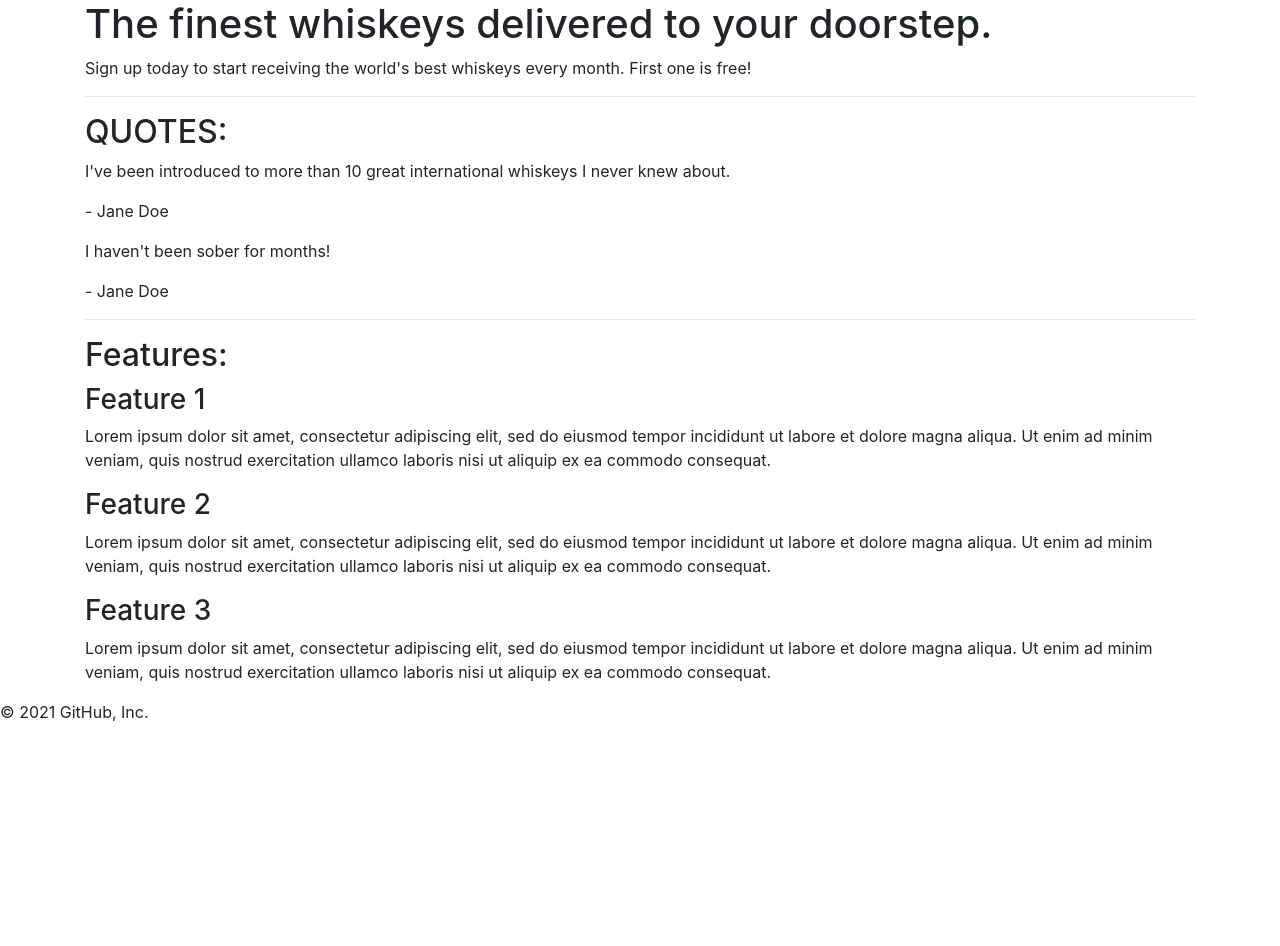
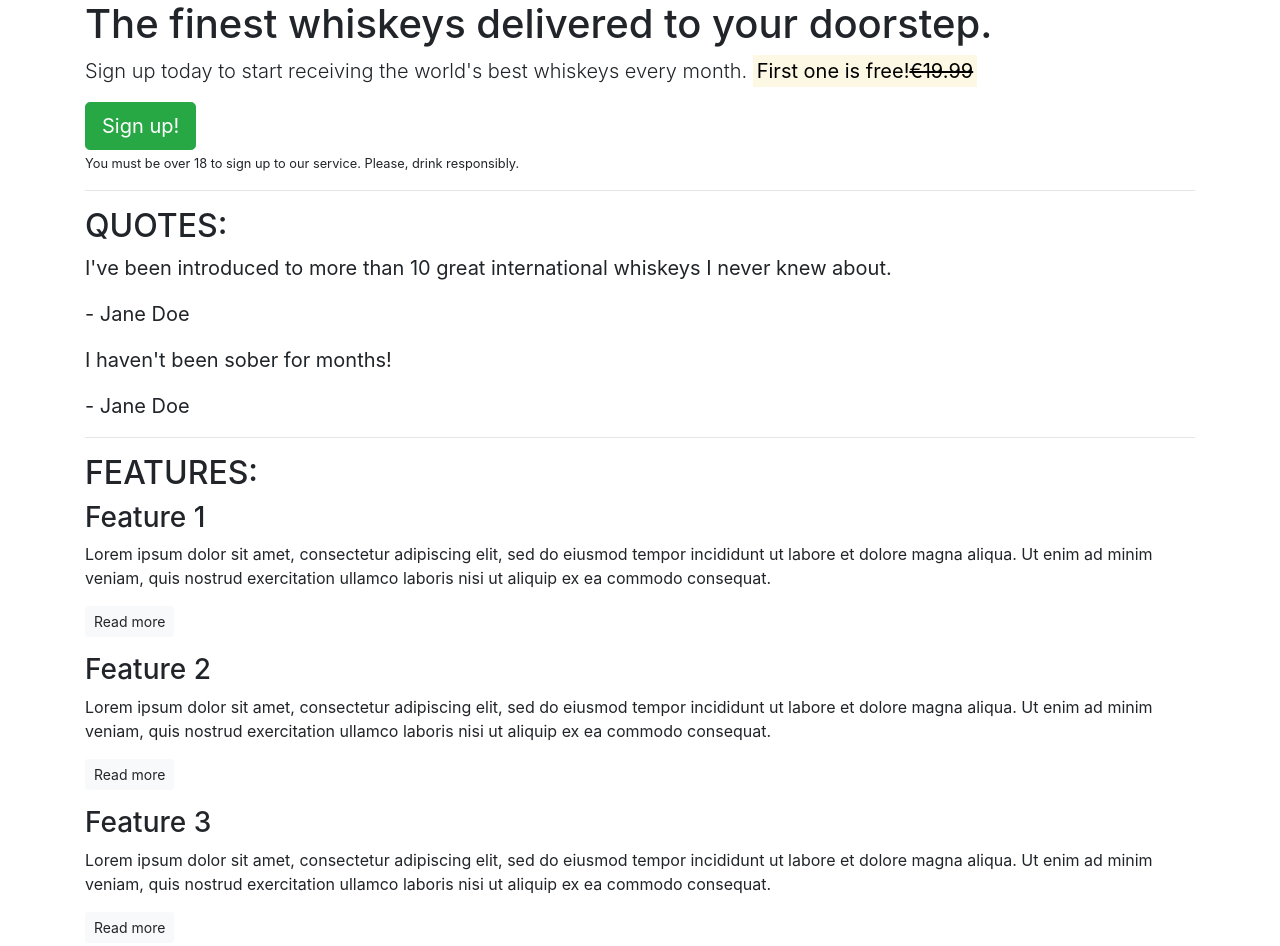
Before and after one commit to vanessacleary/Whiskey-Drop-Bootstrap-Project, a plain HTML site: page index.html in a window 1280 px wide. Shown: the top 946 px of the page. Before the commit the page ends 800 px from the top, so only its background shows below. Drawn offline with nearby package versions, Linux system fonts and the light colour scheme.

Commit message:
index.htm

```diff
--- a/index.html
+++ b/index.html
@@ -5,6 +5,7 @@
     <meta charset="utf-8">
 
     <title>Whiskey Drop | Taste a new whiskey every month</title>
+    <meta name="viewport" content="width=device-width, initial-scale=1.0">
     <link rel="stylesheet" href="https://maxcdn.bootstrapcdn.com/bootstrap/4.1.3/css/bootstrap.min.css">
 </head>
 
@@ -13,7 +14,11 @@
         <!-- Callout -->
         <section class="callout">
             <h1>The finest whiskeys delivered to your doorstep.</h1>
-            <p>Sign up today to start receiving the world's best whiskeys every month. First one is free!</p>
+            <p class="lead"> Sign up today to start receiving the world's best whiskeys every month.
+                <strong><mark>First one is free!<s>€19.99</s></mark></strong></p>
+            <button class="btn btn-success btn-lg">Sign up!</button>
+            <p class="muted"><small>You must be over 18 to sign up to our service. Please, drink responsibly.</small>
+            </p>
         </section>
         <!-- /.callout -->
         <hr>
@@ -21,38 +26,41 @@
         <!-- Quotes -->
         <section class="quotes">
             <h2 class="text-uppercase">Quotes:</h2>
-            <div class="quote">
+            <blockquote class="blockquote">
                 <p>I've been introduced to more than 10 great international whiskeys I never knew about.</p>
                 <p>- Jane Doe</p>
-            </div>
-            <div class="quote">
+            </blockquote>
+            <blockquote class="blockquote">
                 <p>I haven't been sober for months!</p>
                 <p>- Jane Doe</p>
-            </div>
+            </blockquote>
         </section>
         <!-- /.quotes -->
         <hr>
 
         <!-- Features -->
         <section class="features">
-            <h2>Features:</h2>
+            <h2 class="text-uppercase">Features:</h2>
             <div class="feature">
                 <h3>Feature 1</h3>
                 <p>Lorem ipsum dolor sit amet, consectetur adipiscing elit, sed do eiusmod tempor incididunt ut labore
                     et dolore magna aliqua. Ut enim ad minim veniam, quis nostrud exercitation ullamco laboris nisi ut
                     aliquip ex ea commodo consequat.</p>
+                <p> <a class="btn btn-sm btn-light" href="">Read more</a></p>
             </div>
             <div class="feature">
                 <h3>Feature 2</h3>
                 <p>Lorem ipsum dolor sit amet, consectetur adipiscing elit, sed do eiusmod tempor incididunt ut labore
                     et dolore magna aliqua. Ut enim ad minim veniam, quis nostrud exercitation ullamco laboris nisi ut
                     aliquip ex ea commodo consequat.</p>
+                <p> <a class="btn btn-sm btn-light" href="">Read more</a></p>
             </div>
             <div class="feature">
                 <h3>Feature 3</h3>
                 <p>Lorem ipsum dolor sit amet, consectetur adipiscing elit, sed do eiusmod tempor incididunt ut labore
                     et dolore magna aliqua. Ut enim ad minim veniam, quis nostrud exercitation ullamco laboris nisi ut
                     aliquip ex ea commodo consequat.</p>
+                <p> <a class="btn btn-sm btn-light" href="">Read more</a></p>
             </div>
         </section>
         <!-- /.features -->
```
Also changed, not shown: 1 other file.
